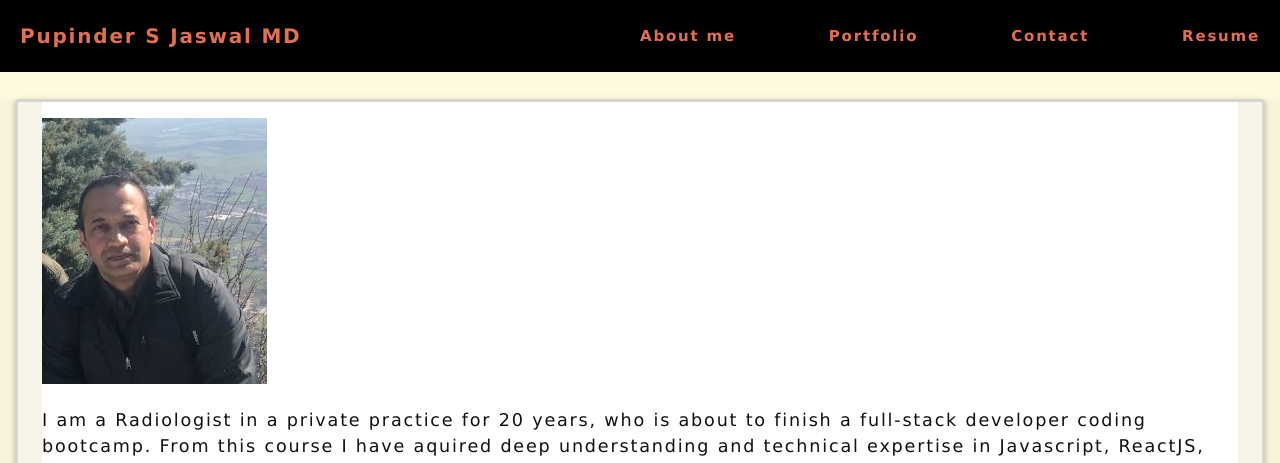
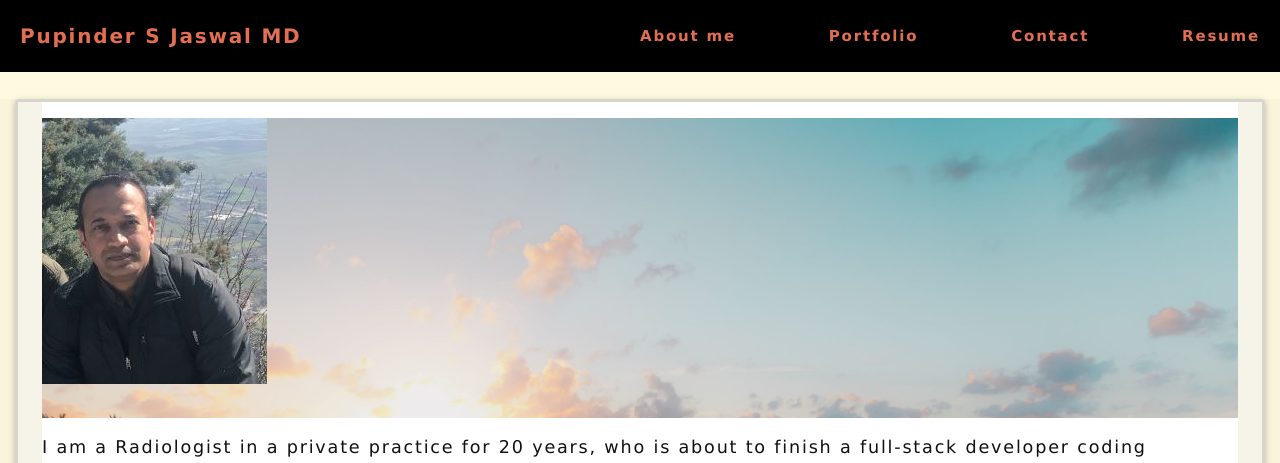
Before and after one commit to Jaswal1p/wonderful-react-portfolio, a React (Create React App) app: page /Jaswal in a window 1280 px wide. Shown: the top 463 px of the page. Built offline with nearby package versions, Linux system fonts and the light colour scheme.

Commit message:
some corrections in the AppsBuilt.js, About.js, background png and app.css

```diff
--- a/src/App.css
+++ b/src/App.css
@@ -365,13 +365,6 @@ textarea {
   };
 
 
-.abstract-back {
-  background-image: url(/src/assets/images/background.jpg);
-  height: 300px;
-  background-repeat: no-repeat;
-  background-size: cover;
-}
-
 .grid-container {
   display: flex;
 
@@ -466,7 +459,7 @@ textarea {
   cursor: pointer;
 }
 
-.modalBackdrop {
+/* .modalBackdrop {
 	background: rgba(0, 0, 0, .65);
 	bottom: 0;
 	left: 0;
@@ -490,7 +483,7 @@ textarea {
 	font-size: 18px;
 	font-weight: 600;
 	margin-bottom: 25px;
-}
+} */
 
 button {
 	background: var(--primary);
@@ -541,12 +534,12 @@ button {
     border-radius: 50%;
   }
 
-  /* .abstract-back {
+  .row-abstract-back {
     background-image: url(/src/assets/images/background.jpg);
     height: 180px;
     background-repeat: no-repeat;
     background-size: cover;
-  } */
+  }
 
   .grid-container-profile {
     grid-template-columns: repeat(2, 180px);
@@ -573,3 +566,10 @@ button {
 .navActive {
   color: var(--secondary);
 }
+
+.row-abstract-back {
+  background-image: url('./assets/images/background.jpg') !important;
+  height: 300px;
+  background-repeat: no-repeat;
+  background-size: cover;
+}
--- a/src/components/About.js
+++ b/src/components/About.js
@@ -1,5 +1,5 @@
 import React from 'react';
-
+import '../App.css'
 import '../App.js';
 import '../index.css';
 import '../footer.css';
@@ -19,7 +19,7 @@ const About = () => {
                 <div className='row'>
                     <div className='card'>
                         <div className='card-bodyy'>
-                            <div className='row abstract-back'>
+                            <div className='row-abstract-back'>
                                 <img className='avatar' src={Avatar} alt="My-face" />
                             </div>
                         </div>
--- a/src/components/AppsBuilt.js
+++ b/src/components/AppsBuilt.js
@@ -13,7 +13,7 @@ function AppsCard(props) {
             </div>
 
             <div className='dep-links'>
-                // eslint-disable-next-line
+
                 <a href={props.github} target="_blank" rel="noreferrer"><img src="https://img.icons8.com/color/48/000000/github--v1.png" alt="Repository" id="project-icon"/></a>
                 <a href={props.deploy} target="_blank" rel="noreferrer"><img src="https://img.icons8.com/color/48/000000/monitor.png" alt="Deployed Site" id="project-icon"/></a>
             </div>
--- a/src/components/Jaswal.js
+++ b/src/components/Jaswal.js
@@ -14,7 +14,7 @@ const Jaswal = () => {
                 <div className='row'>
                     <div className='card'>
                         <div className='card-body'>
-                            <div className='row abstract-back'>
+                            <div className='row-abstract-back'>
                                 <img className='avatar' src={Avatar} alt="My-face" />
                             </div>
                         </div>
--- a/src/portfolio.css
+++ b/src/portfolio.css
@@ -1,6 +1,7 @@
 :root {
     --primary-color: #101e3b;
     --secondary-color: #79b0c7;
+    --secondary-color: #101e3b;
 }
 
 .grid-container {
```
